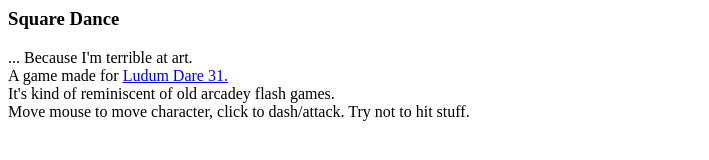
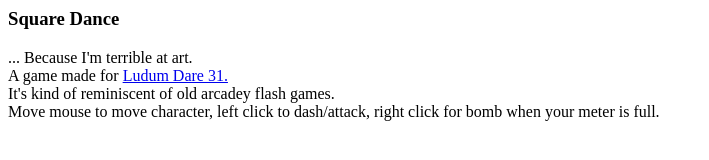
Before and after one commit to Chaosed0/LD31, a website: page public/index.html in a window 1280 px wide. Shown: the whole page, without its empty margins (0-709 px from the left). Drawn offline with Linux system fonts and the light colour scheme.

Commit message:
Add new control

```diff
--- a/public/index.html
+++ b/public/index.html
@@ -10,6 +10,6 @@
         <p>... Because I'm terrible at art.<br/>
         A game made for <a href="http://ludumdare.com/compo/">Ludum Dare 31.</a><br/>
         It's kind of reminiscent of old arcadey flash games.<br/>
-        Move mouse to move character, click to dash/attack. Try not to hit stuff.</p>
+        Move mouse to move character, left click to dash/attack, right click for bomb when your meter is full.
     </body>
 </html>
```
